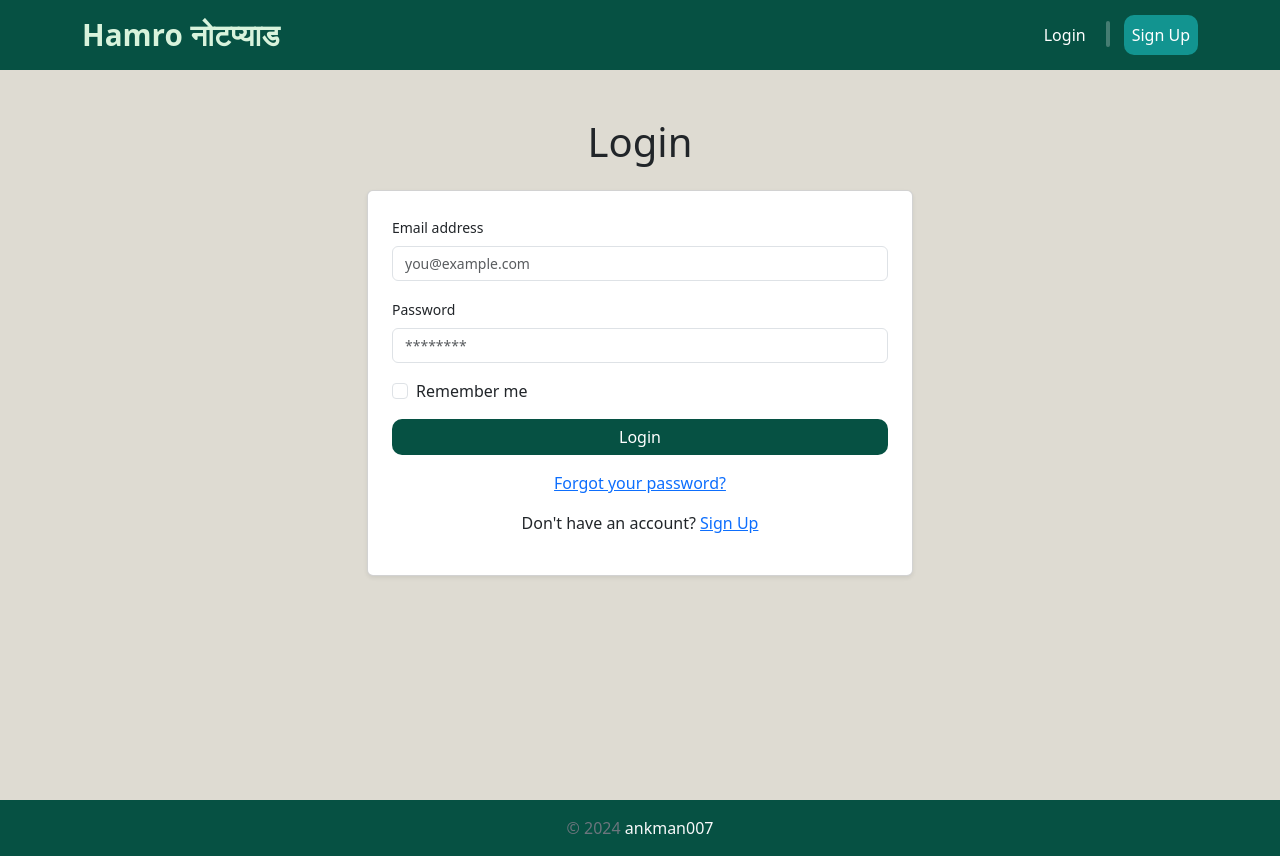
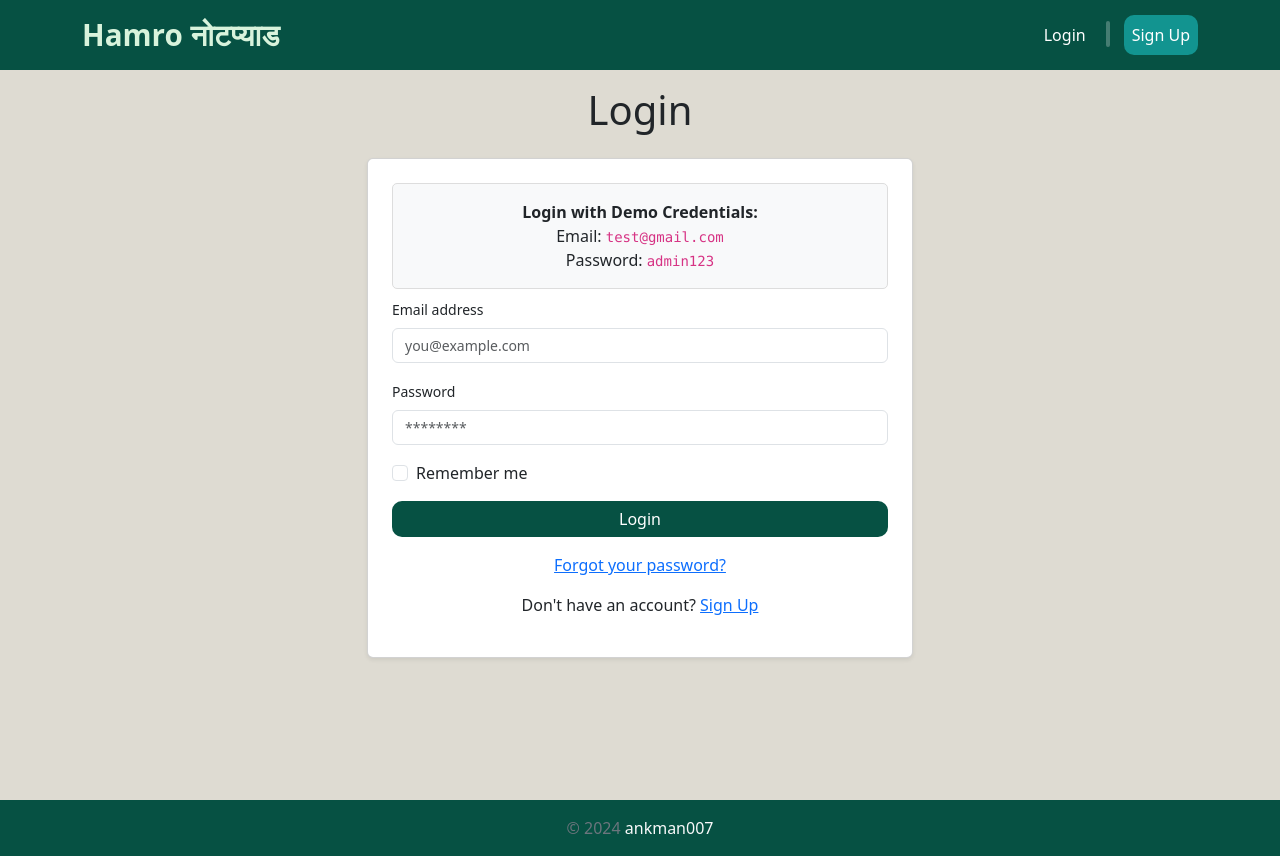
Before and after one commit to ankman007/hamro-notepad, a Flask app: page /login in a window 1280 px wide. Run offline with Flask 3, Linux system fonts and the light colour scheme.

Commit message:
minor-ui-changes

```diff
--- a/app/templates/login.html
+++ b/app/templates/login.html
@@ -1,11 +1,20 @@
-{% extends "base.html" %} {% block title %}Login: Hamro नोटप्याड{% endblock %}
+{% extends "base.html" %}
+{% block title %}Login: Hamro नोटप्याड{% endblock %}
 {% block content %}
-<div class="container mt-5">
+<div class="container mt-3">
   <h1 class="text-center mb-4">Login</h1>
   <div class="row justify-content-center">
     <div class="col-lg-6 col-md-8 col-sm-10">
       <div class="card shadow-sm">
         <div class="card-body p-4">
+
+          <!-- Test Credentials Section -->
+          <div class="text-center p-3 mb-2" style="background-color: #f8f9fa; border-radius: 5px; border: 1px solid #ddd;">
+            <p class="mb-0"><strong>Login with Demo Credentials:</strong></p>
+            <p class="mb-0">Email: <code>test@gmail.com</code></p>
+            <p class="mb-0">Password: <code>admin123</code></p>
+          </div>
+
           <form method="post">
             <div class="mb-3">
               <label for="email" class="form-label">Email address</label>
--- a/app/templates/view_notes.html
+++ b/app/templates/view_notes.html
@@ -74,11 +74,12 @@ endblock %} {% block content %}
               href="{{ url_for('views.edit_note', note_id=note.id) }}"
               class="text-decoration-none text-primary"
             >
-              <i class="bi bi-pencil text-secondary"></i>
+              <i class="bi bi-pencil text-secondary text-success"></i>
             </a>
           </button>
           <button
             class="btn btn-outline-secondary btn-sm rounded-pill border-0 me-2 fw-bolder d-flex align-items-center"
+            aria-label="View Note Content"
           >
             <a
               data-bs-toggle="collapse"
@@ -87,7 +88,7 @@ endblock %} {% block content %}
               aria-expanded="false"
               aria-controls="noteContent{{ note.id }}"
             >
-              <i class="bi bi-eye"></i>
+              <i class="bi bi-eye text-info"></i>
             </a>
           </button>
           <button
```
Also changed, not shown: README.md, instance/database.db.
